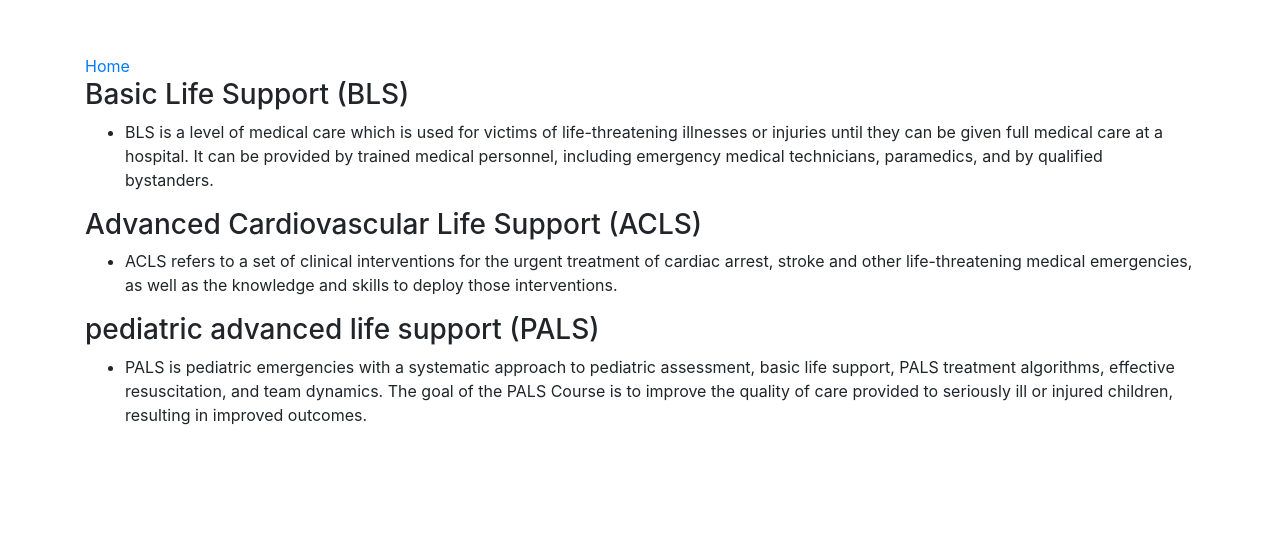
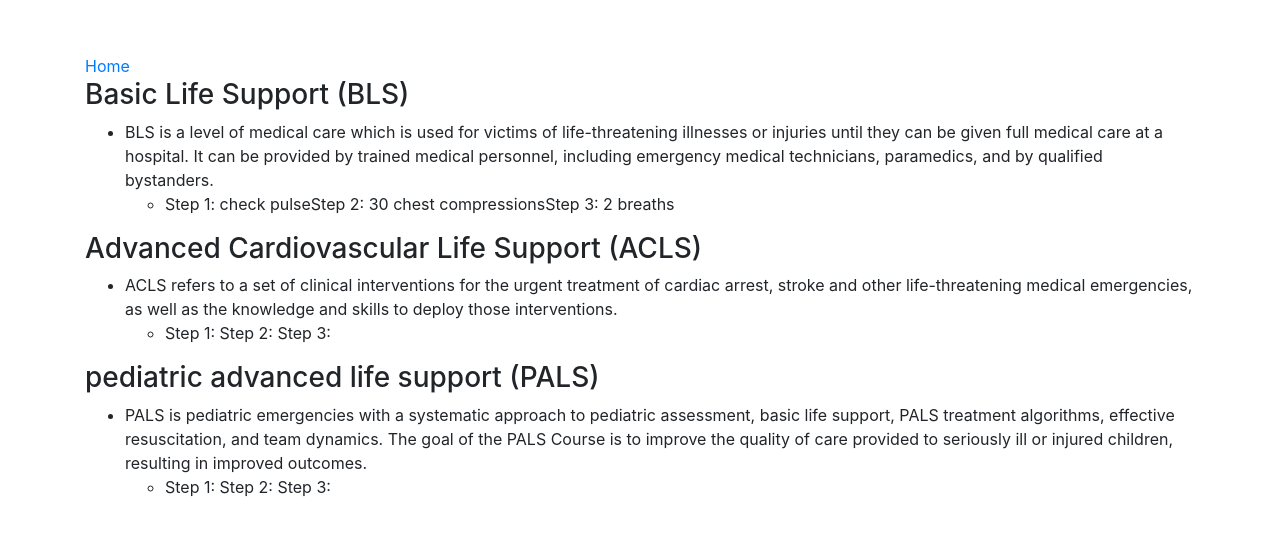
Before and after one commit to Jean84646/capstone-project-planning, a React app: page /#/ in a window 1280 px wide. Shown: the part 146-682 px from the top of the page. Built offline with nearby package versions, Linux system fonts and the light colour scheme.

Commit message:
Add steps to each course. Currently debugging the loop to display steps.

```diff
--- a/src/components/Course.jsx
+++ b/src/components/Course.jsx
@@ -7,6 +7,9 @@ function Course(props){
       <h3>{props.name}</h3>
         <ul>
           <li>{props.description}</li>
+            <ul>
+              <li>{props.steps}</li>
+            </ul>
         </ul>
     </div>
   );
@@ -15,6 +18,7 @@ function Course(props){
 Course.propTypes = {
   name: PropTypes.string.isRequired,
   description: PropTypes.string.isRequired,
+  steps: PropTypes.array.isRequired,
   id: PropTypes.string.isRequired
 };
 
--- a/src/components/CourseList.jsx
+++ b/src/components/CourseList.jsx
@@ -8,6 +8,7 @@ function CourseList(props){
       {props.courseList.map((course) =>
         <Course name={course.name}
                 description={course.description}
+                steps= {course.steps}
                 id={course.id}
                 key={course.id} />)}
     </div>
```
